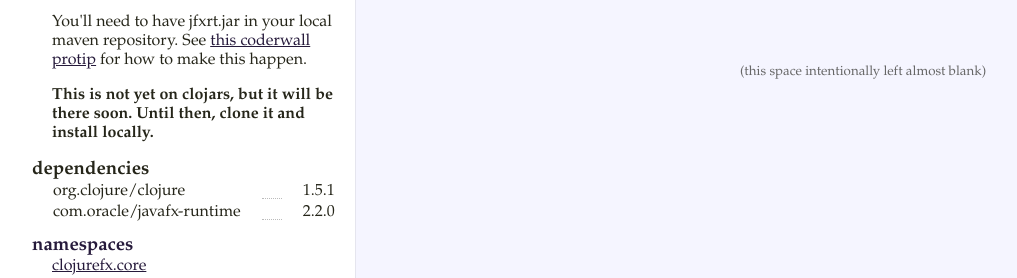
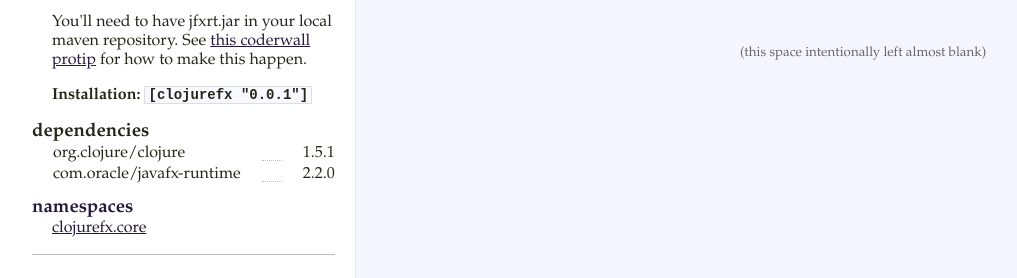
Before and after one commit to zilti/zilti.github.io, a plain HTML site: page clojurefx/index.html in a window 1280 px wide. Shown: the part 140-418 px from the top of the page, without its empty margins (23-1040 px from the left). Drawn offline with Linux system fonts and the light colour scheme.

Commit message:
Added clojars reference for ClojureFX

```diff
--- a/clojurefx/index.html
+++ b/clojurefx/index.html
@@ -3,7 +3,7 @@
 
 You'll need to have jfxrt.jar in your local maven repository. See [this coderwall protip](https://coderwall.com/p/4yjy1a) for how to make this happen.
 
-**This is not yet on clojars, but it will be there soon. Until then, clone it and install locally.**" name="description" /><style type="text/css">/**
+**Installation: `[clojurefx &quot;0.0.1&quot;]`**" name="description" /><style type="text/css">/**
  * SyntaxHighlighter
  * http://alexgorbatchev.com/SyntaxHighlighter
  *
@@ -3036,7 +3036,7 @@ net.brehaut.ClojureTools = (function (SH) {
 
 <p>You'll need to have jfxrt.jar in your local maven repository. See <a href="https://coderwall.com/p/4yjy1a">this coderwall protip</a> for how to make this happen.</p>
 
-<p><strong>This is not yet on clojars, but it will be there soon. Until then, clone it and install locally.</strong></p>
+<p><strong>Installation: <code>[clojurefx "0.0.1"]</code></strong></p>
 </div><div class="dependencies"><h3>dependencies</h3><table><tr><td class="dep-name">org.clojure/clojure</td><td class="dotted"><hr /></td><td class="dep-version">1.5.1</td></tr><tr><td class="dep-name">com.oracle/javafx-runtime</td><td class="dotted"><hr /></td><td class="dep-version">2.2.0</td></tr></table></div></td><td class="codes" style="text-align: center; vertical-align: middle;color: #666;padding-right:20px"><br /><br /><br />(this space intentionally left almost blank)</td></tr><tr><td class="docs"><div class="toc"><a name="toc"><h3>namespaces</h3></a><ul><li><a href="#clojurefx.core">clojurefx.core</a></li></ul></div></td><td class="codes">&nbsp;</td></tr><tr><td class="docs"><div class="docs-header"><a class="anchor" href="#clojurefx.core" name="clojurefx.core"><h1 class="project-name">clojurefx.core</h1><a class="toc-link" href="#toc">toc</a></a></div></td><td class="codes" /></tr><tr><td class="docs">
 </td><td class="codes"><pre class="brush: clojure">(ns clojurefx.core
   (:require [clojure.string :as str]))</pre></td></tr><tr><td class="docs">
```
